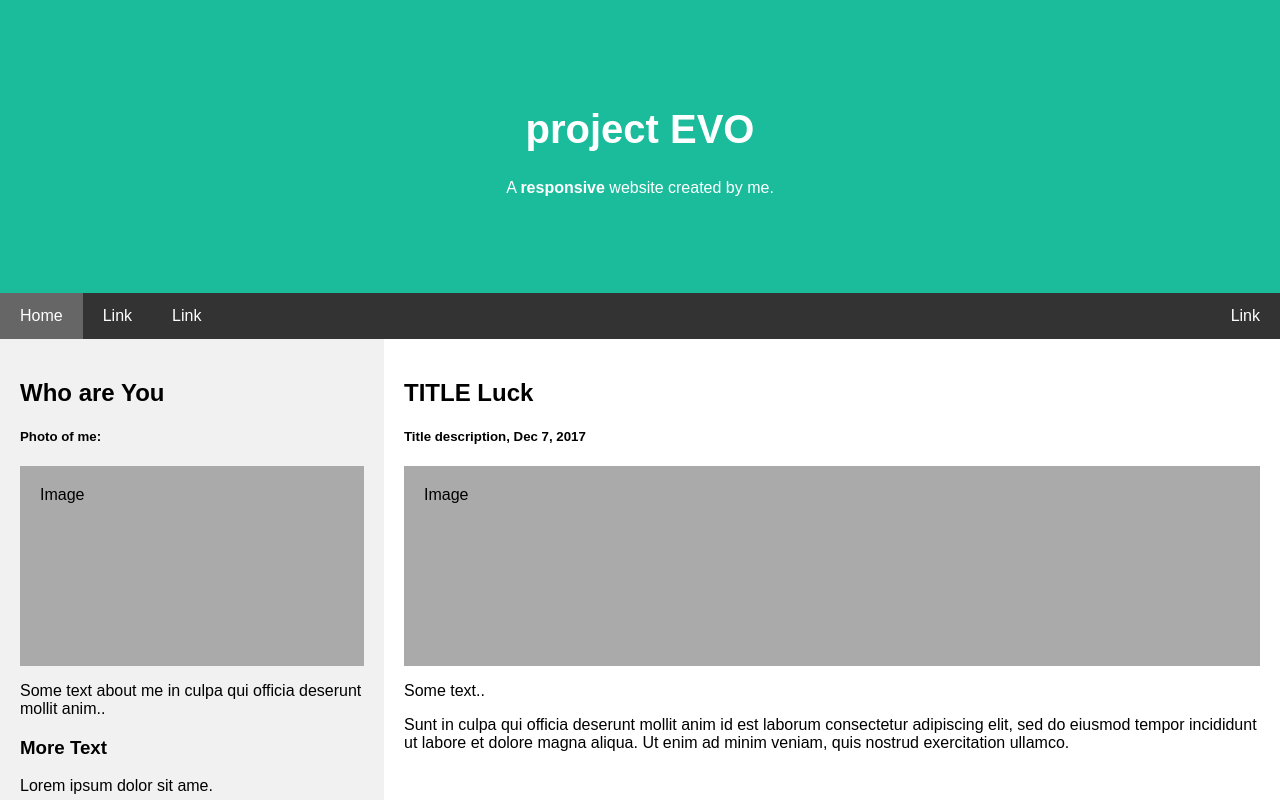
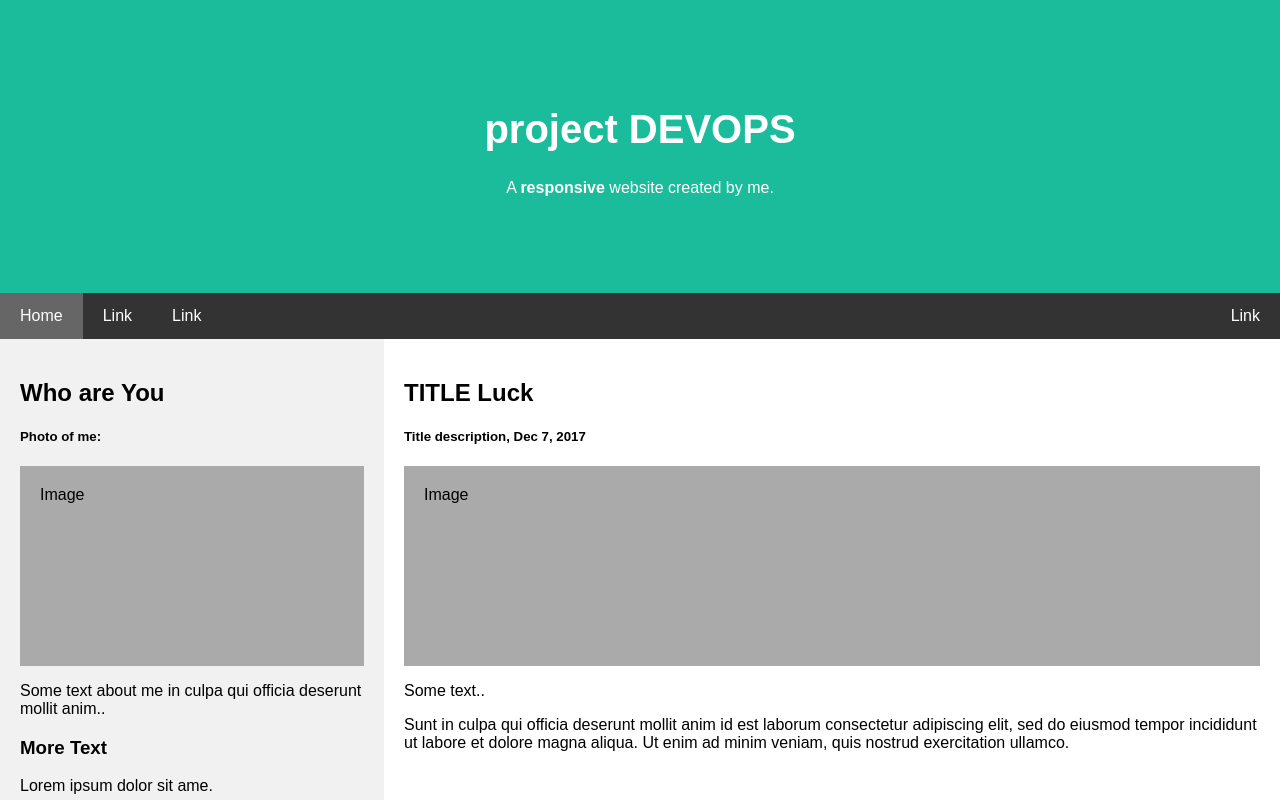
Before and after one commit to nikhilc890/HTML, a plain HTML site: page index.html in a window 1280 px wide. Shown: the top 800 px of the page. Drawn offline with Linux system fonts and the light colour scheme.

Commit message:
Update index.html

```diff
--- a/index.html
+++ b/index.html
@@ -123,7 +123,7 @@ body {
 <body>
 
 <div class="header">
-  <h1>project EVO</h1>
+  <h1>project DEVOPS</h1>
   <p>A <b>responsive</b> website created by me.</p>
 </div>
 
```
